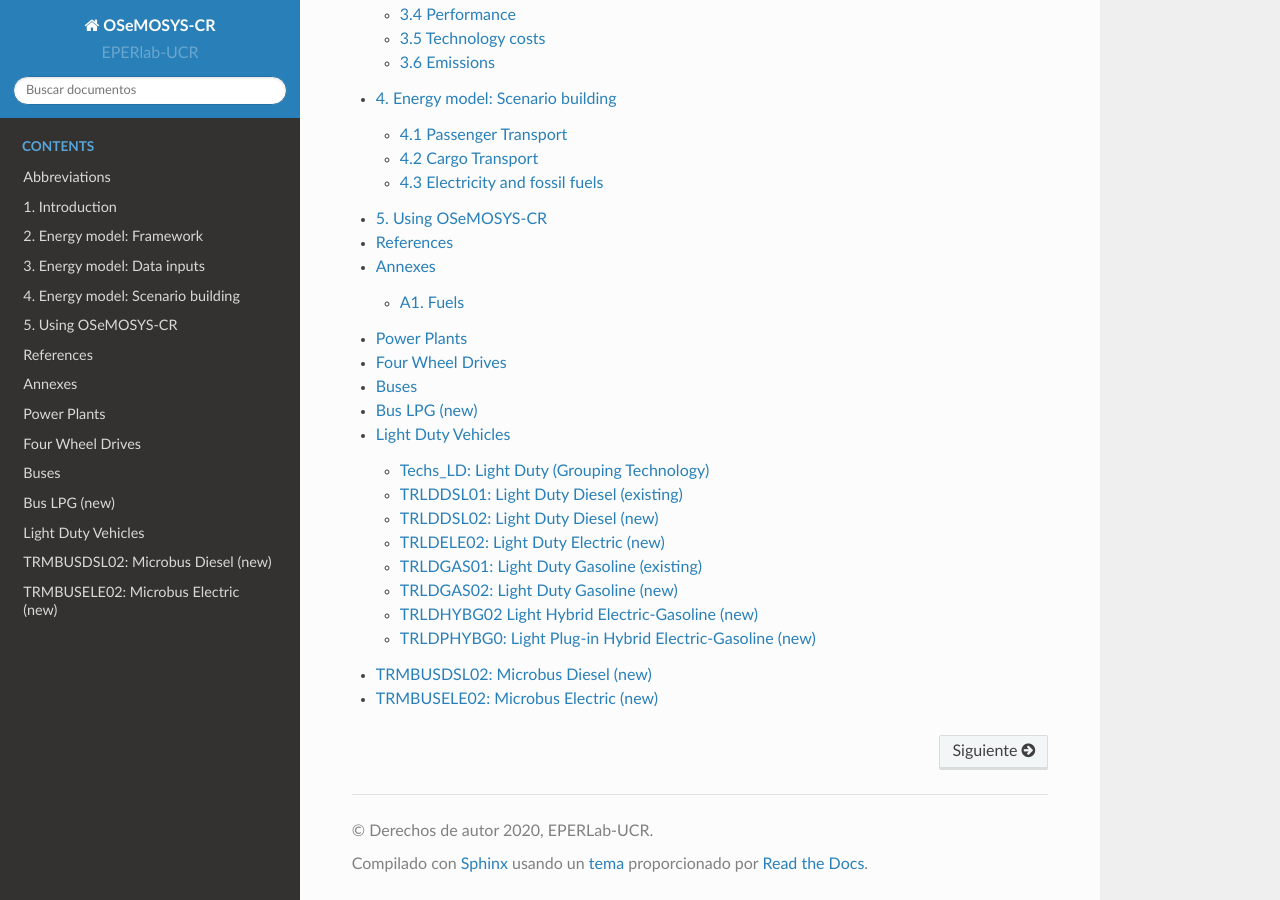
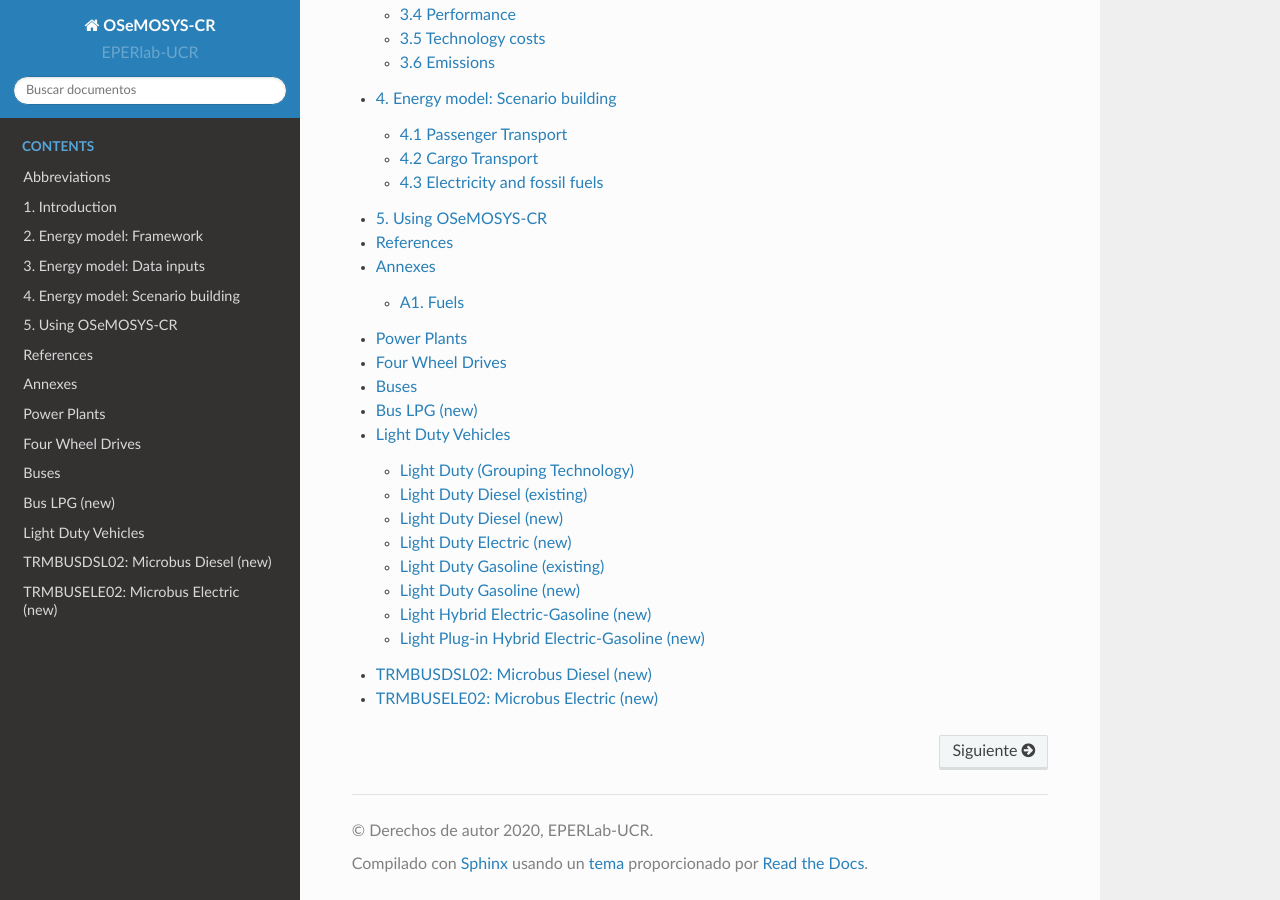
Before and after one commit to EPERLab/OSeMOSYS-CR, a Sphinx documentation site: the page built from docs/index.rst, in a window 1280 px wide and 900 px high, scrolled down 553 px. Built offline with Sphinx 7.4.7 and the Read the Docs theme 2.0.0, drawn with Linux system fonts in a browser that asks for light colours; formulas are drawn with MathJax 3; some of the changed lines change nothing that is shown.

Commit message:
Update LightDuty.rst

```diff
--- a/docs/fichas/LightDuty.rst
+++ b/docs/fichas/LightDuty.rst
@@ -1,7 +1,7 @@
 Light Duty Vehicles
 ================================
 
-Techs_LD: Light Duty (Grouping Technology)
+Light Duty (Grouping Technology)
 +++++++++
 
 +-------------------------------------------------+-------+--------------+--------------+--------------+--------------+
@@ -135,7 +135,7 @@ Source:
 Description:
    This is the description.
 
-TRLDDSL01: Light Duty Diesel (existing)
+Light Duty Diesel (existing)
 ++++++++++
 
 +-------------------------------------------------+-------+--------------+--------------+--------------+--------------+
@@ -353,7 +353,7 @@ Source:
 Description:
    This is the description.
 
-TRLDDSL02: Light Duty Diesel (new)
+Light Duty Diesel (new)
 +++++++++
 
 +-------------------------------------------------+-------+--------------+--------------+--------------+--------------+
@@ -546,7 +546,7 @@ Source:
 Description:
    This is the description.
 
-TRLDELE02: Light Duty Electric (new)
+Light Duty Electric (new)
 +++++++++
 
 +-------------------------------------------------+-------+--------------+--------------+--------------+--------------+
@@ -767,7 +767,7 @@ Source:
 Description:
    This is the description.
 
-TRLDGAS01: Light Duty Gasoline (existing)
+Light Duty Gasoline (existing)
 +++++++++
 
 +-------------------------------------------------+-------+--------------+--------------+--------------+--------------+
@@ -980,7 +980,7 @@ Description:
    This is the description.
 
 
-TRLDGAS02: Light Duty Gasoline (new)
+Light Duty Gasoline (new)
 +++++++++
 
 +-------------------------------------------------+-------+--------------+--------------+--------------+--------------+
@@ -1167,7 +1167,7 @@ Source:
 Description:
    This is the description.
 
-TRLDHYBG02 Light Hybrid Electric-Gasoline (new)
+Light Hybrid Electric-Gasoline (new)
 +++++++++
 
 +-------------------------------------------------+-------+--------------+--------------+--------------+--------------+
@@ -1342,7 +1342,7 @@ Source:
 Description:
    This is the description.
 
-TRLDPHYBG0: Light Plug-in Hybrid Electric-Gasoline (new)
+Light Plug-in Hybrid Electric-Gasoline (new)
 ++++++++
 
 +-------------------------------------------------+-------+--------------+--------------+--------------+--------------+
```
